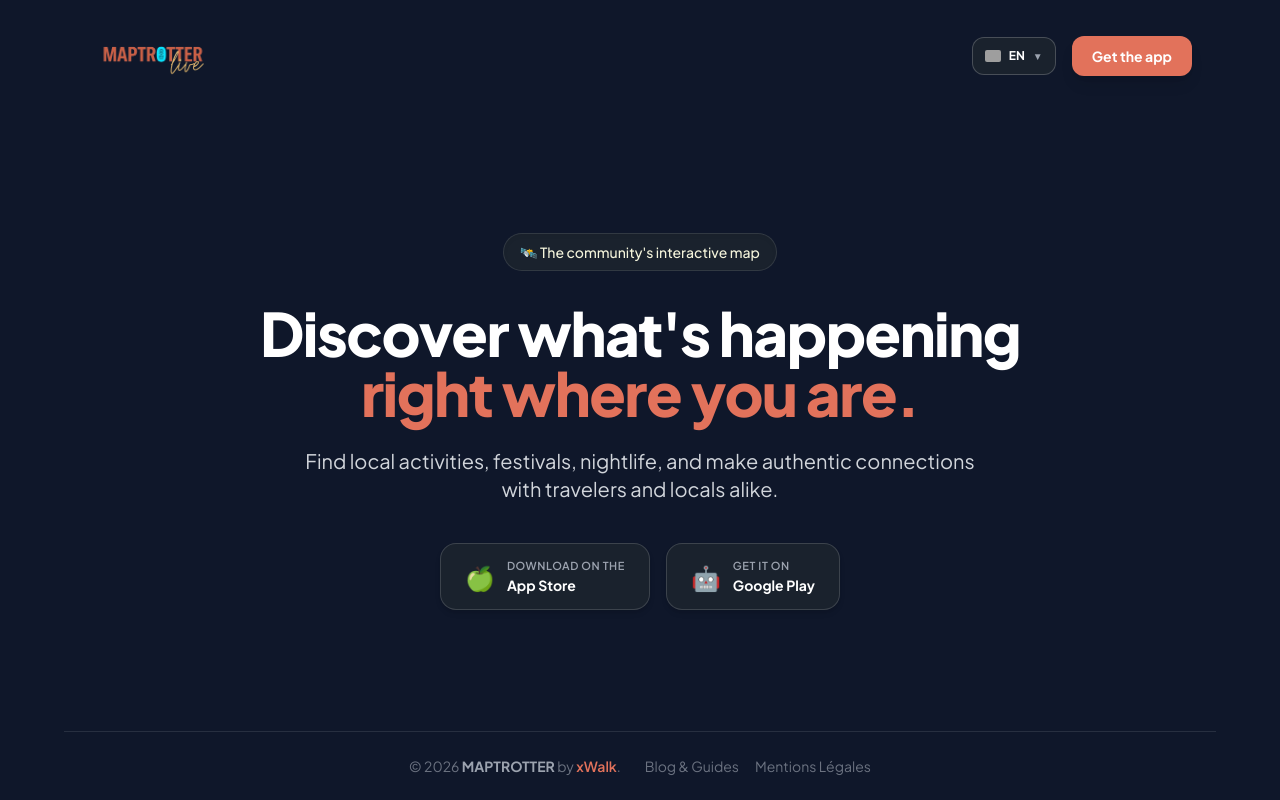
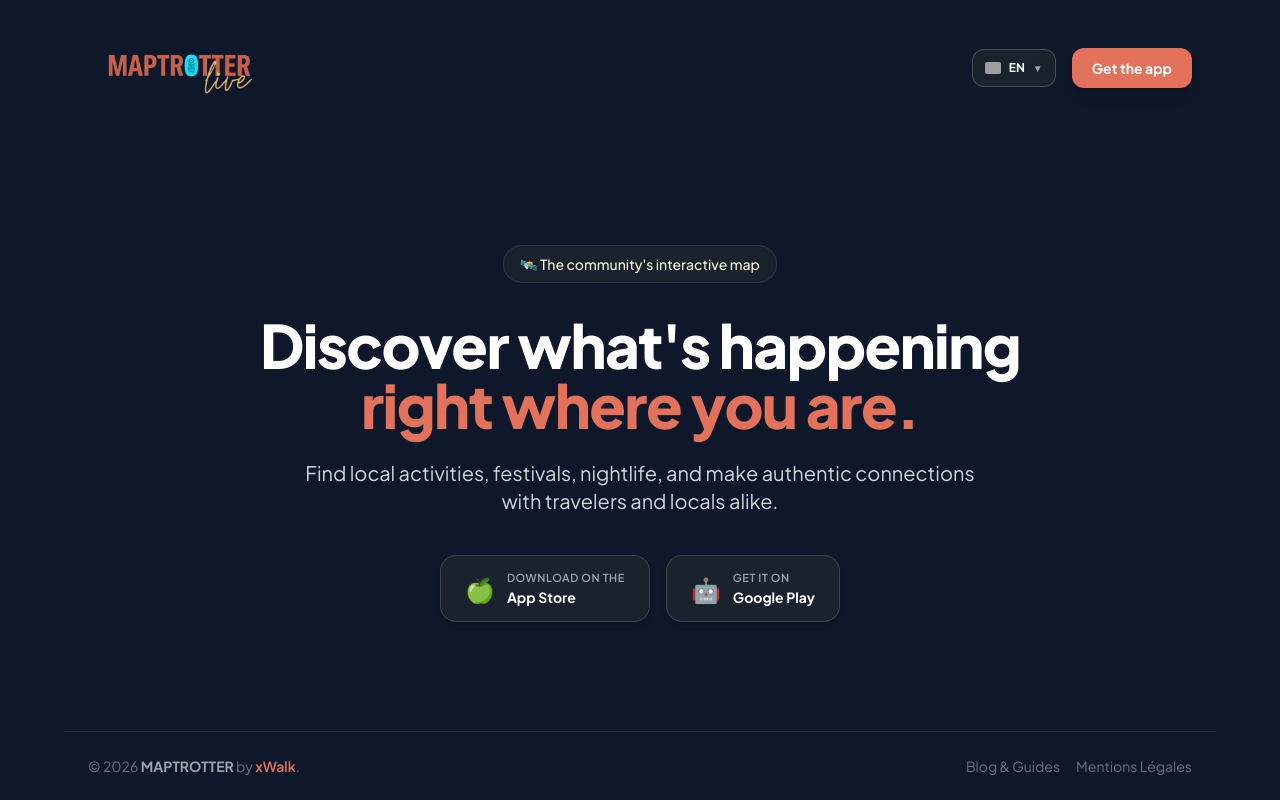
Before and after one commit to timotheeguillaume-creator/maptrotter-landing, a plain HTML site: page index.html in a window 1280 px wide. Drawn offline with nearby package versions, Linux system fonts and the light colour scheme; grey boxes are pictures that could not be loaded.

Commit message:
Update index.html

```diff
--- a/index.html
+++ b/index.html
@@ -13,10 +13,10 @@
   <meta name="author" content="xWalk" />
   <meta name="robots" content="index, follow, max-snippet:-1, max-image-preview:large, max-video-preview:-1" />
 
-  <!-- Balise Canonique (Évite le contenu dupliqué) -->
+  <!-- Balise Canonique -->
   <link rel="canonical" href="https://maptrotter.xyz/" />
 
-  <!-- Smart App Banners & App Links (Liaison officielle avec les Stores) -->
+  <!-- Smart App Banners & App Links -->
   <meta name="apple-itunes-app" content="app-id=VOTRE_APP_ID_APPLE, app-argument=https://maptrotter.xyz/" />
   <link rel="alternate" href="android-app://xyz.maptrotter.app/https/maptrotter.xyz" />
 
@@ -34,7 +34,7 @@
   <meta property="twitter:description" content="La carte interactive ultime pour vos sorties, activités locales et rencontres humaines." />
   <meta property="twitter:image" content="https://maptrotter.xyz/splash.png" />
 
-  <!-- Schema.org JSON-LD (Données structurées pour Google/IA) -->
+  <!-- Schema.org JSON-LD -->
   <script type="application/ld+json">
   {
     "@context": "https://schema.org",
@@ -102,14 +102,14 @@
   <!-- Header / Navigation -->
   <header class="max-w-6xl mx-auto w-full p-4 sm:p-6 flex flex-col sm:flex-row justify-between items-center gap-4 sm:gap-6">
 
-    <!-- Ligne 1 sur Mobile : Logo Image Seule -->
-    <a href="/" class="flex items-center group select-none outline-none focus:ring-2 focus:ring-[#E2725B] rounded-lg p-1">
+    <!-- Ligne 1 sur Mobile : Logo Splash Image (Ajusté pour une visibilité maximale) -->
+    <a href="/" class="flex items-center group select-none outline-none focus:ring-2 focus:ring-[#E2725B] rounded-xl p-1">
       <img
         src="/splash.png"
         alt="MapTrotter Live - Carte interactive et réseau social géolocalisé"
-        width="300"
-        height="120"
-        class="h-10 sm:h-14 w-auto max-w-[200px] sm:max-w-[300px] object-contain transition-transform duration-300 group-hover:scale-105"
+        width="440"
+        height="180"
+        class="h-12 sm:h-16 md:h-20 w-auto max-w-[280px] sm:max-w-[380px] md:max-w-[440px] object-contain transition-transform duration-300 group-hover:scale-105"
         onerror="this.style.display='none'"
       />
     </a>
@@ -117,7 +117,7 @@
     <!-- Ligne 2 sur Mobile : Sélecteur de langue + Bouton CTA -->
     <div class="flex items-center justify-center w-full sm:w-auto gap-3 sm:gap-4">
 
-      <!-- Sélecteur de langue -->
+      <!-- Sélecteur de langue (FR, EN, ES, DE, PT, IT) -->
       <div class="relative inline-block text-left" id="lang-dropdown-wrapper">
         <button
           type="button"
@@ -146,6 +146,9 @@
           <button onclick="selectLanguage('pt')" class="w-full text-left px-3 py-2 text-xs sm:text-sm text-white hover:bg-[#E2725B]/20 flex items-center gap-2.5 transition">
             <img src="https://flagcdn.com/w40/pt.png" alt="PT" class="w-4 h-3 rounded-sm object-cover" /> <span>Português</span>
           </button>
+          <button onclick="selectLanguage('it')" class="w-full text-left px-3 py-2 text-xs sm:text-sm text-white hover:bg-[#E2725B]/20 flex items-center gap-2.5 transition">
+            <img src="https://flagcdn.com/w40/it.png" alt="IT" class="w-4 h-3 rounded-sm object-cover" /> <span>Italiano</span>
+          </button>
         </div>
       </div>
 
@@ -156,7 +159,7 @@
   </header>
 
   <!-- Hero Section -->
-  <main class="max-w-4xl mx-auto text-center px-4 sm:px-6 py-10 sm:py-20 my-auto">
+  <main class="max-w-4xl mx-auto text-center px-4 sm:px-6 py-8 sm:py-16 my-auto">
     <div class="inline-flex items-center gap-2 px-3.5 py-1.5 sm:px-4 sm:py-2 rounded-full bg-[#1A222D] text-xs sm:text-sm font-medium mb-6 sm:mb-8 border border-white/10 shadow-inner">
       <span data-i18n="badge">🛰️ La carte interactive de la communauté</span>
     </div>
@@ -190,7 +193,7 @@
   </main>
 
   <!-- Footer avec liens SEO -->
-  <footer class="max-w-6xl mx-auto w-full p-6 text-center text-xs sm:text-sm text-gray-500 border-t border-white/10 flex flex-col sm:flex-row justify-center items-center gap-4 sm:gap-6">
+  <footer class="max-w-6xl mx-auto w-full p-6 text-center text-xs sm:text-sm text-gray-500 border-t border-white/10 flex flex-col sm:flex-row justify-between items-center gap-4">
     <div>
       &copy; <span id="year">2026</span> <strong class="text-gray-400 font-bold">MAPTROTTER</strong> by <span class="text-[#E2725B] font-semibold">xWalk</span>.
     </div>
@@ -252,10 +255,20 @@
         get_app: "Obter o app",
         app_store_sub: "Baixar na",
         play_store_sub: "Disponível no"
+      },
+      it: {
+        flagUrl: "https://flagcdn.com/w40/it.png",
+        badge: "🛰️ La mappa interattiva della community",
+        title_main: "Scopri cosa sta succedendo",
+        title_accent: "esattamente dove ti trovi.",
+        description: "Trova attività locali, festival, vita notturna e fai incontri autentici con viaggiatori e del posto.",
+        get_app: "Scarica l'app",
+        app_store_sub: "Scarica su",
+        play_store_sub: "Disponibile su"
       }
     };
 
-    const SUPPORTED_LANGS = ['fr', 'en', 'es', 'de', 'pt'];
+    const SUPPORTED_LANGS = ['fr', 'en', 'es', 'de', 'pt', 'it'];
     const DEFAULT_LANG = 'fr';
 
     function detectLanguage() {
```
